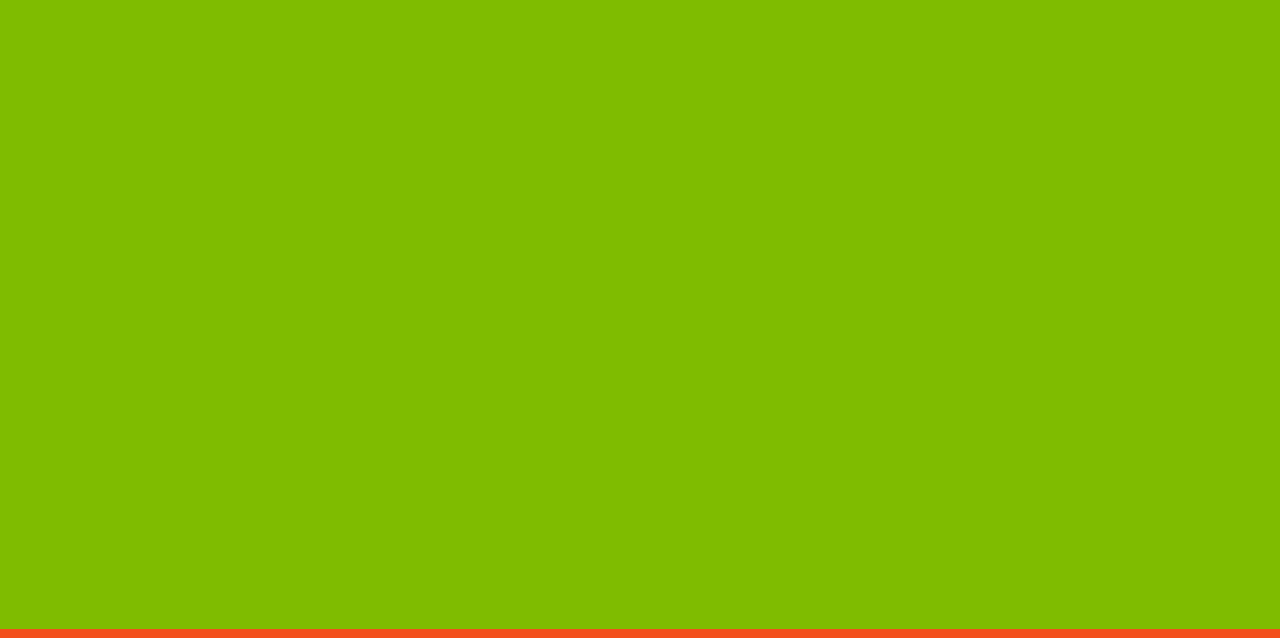
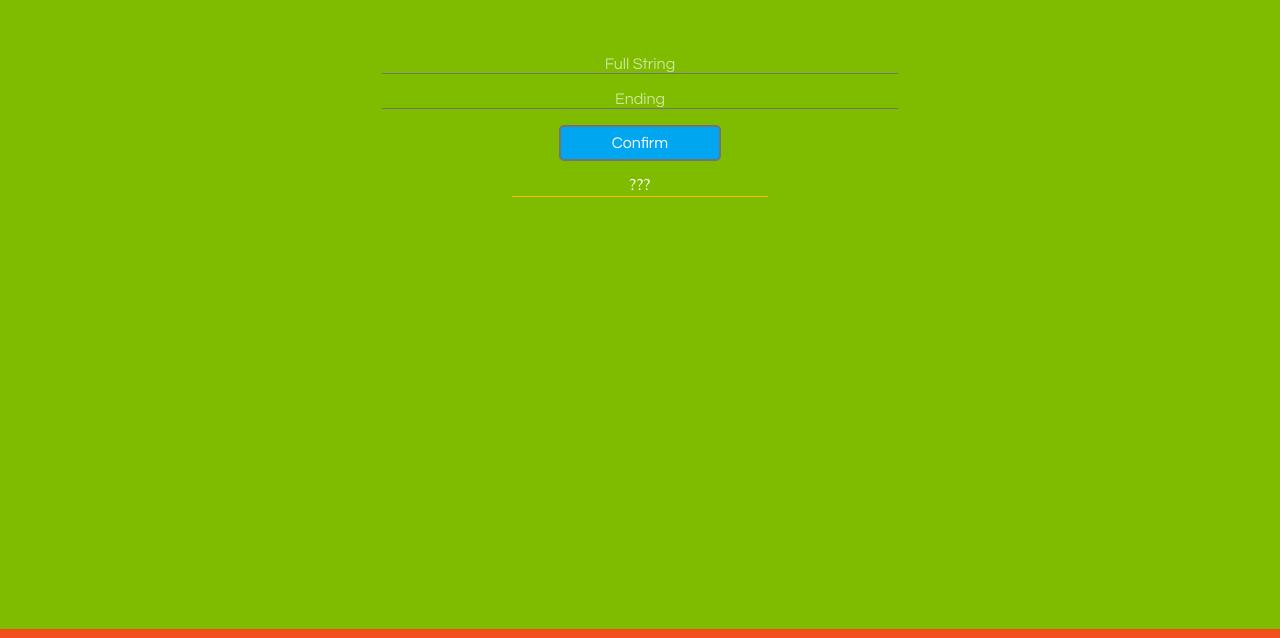
Before and after one commit to LyndonPanton/ConfirmTheEnding, a plain HTML site: page index.html in a window 1280 px wide. Shown: the part 95-733 px from the top of the page. Drawn offline with Linux system fonts and the light colour scheme.

Commit message:
Added main styling

```diff
--- a/css/styles.css
+++ b/css/styles.css
@@ -28,7 +28,60 @@ header {
 
 
 /* MAIN */
+input[type="text"] {
+	display: block;
+	margin: 2vh auto;
+	border: none;
+	border-bottom: 1px #747474 solid;
+	min-width: 40%;
+	background-color: transparent;
+	text-align: center;
+	font-family: "Avant Garde", Avantgarde, "Century Gothic", CenturyGothic, AppleGothic, sans-serif;
+	font-size: 1em;
+	color: white;
+}
 
+input[type="text"]::placeholder {
+	opacity: 0.6;
+	color: white;
+}
+
+main {
+	padding: 10vh 0;
+}
+
+.display-false {
+	color: red;
+}
+
+.display-true {
+	color blue;
+}
+
+.display-unknown {
+	color: white;
+}
+
+#form-submit {
+	border: 2px #747474 solid;
+	border-radius: 5px;
+	padding: 1vh 4vw;
+	background-color: #01A6F0;
+	font-family: "Avant Garde", Avantgarde, "Century Gothic", CenturyGothic, AppleGothic, sans-serif;
+	font-size: 1em;
+	color: white;
+}
+
+#form-submit:active {
+	border-color: #01A6F0;
+	background-color: #F34F1C;
+}
+
+#display {
+	display: block;
+	margin: 2vh 40vw 0;
+	border-bottom: 1px #FFBA01 solid;
+}
 
 
 /* FOOTER */
```
